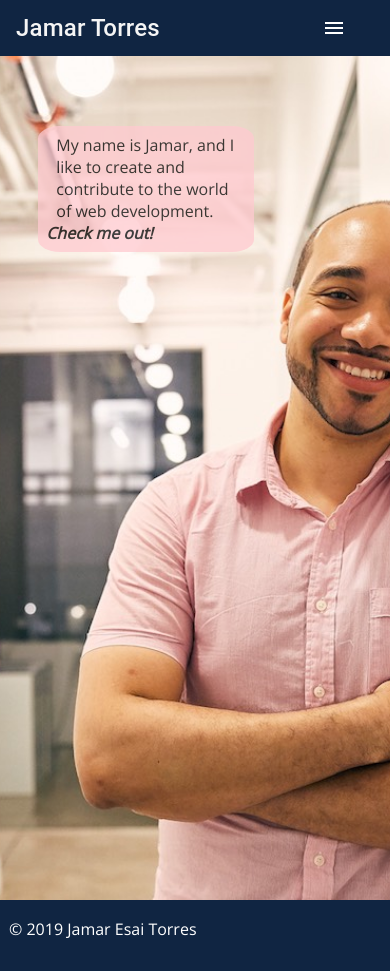
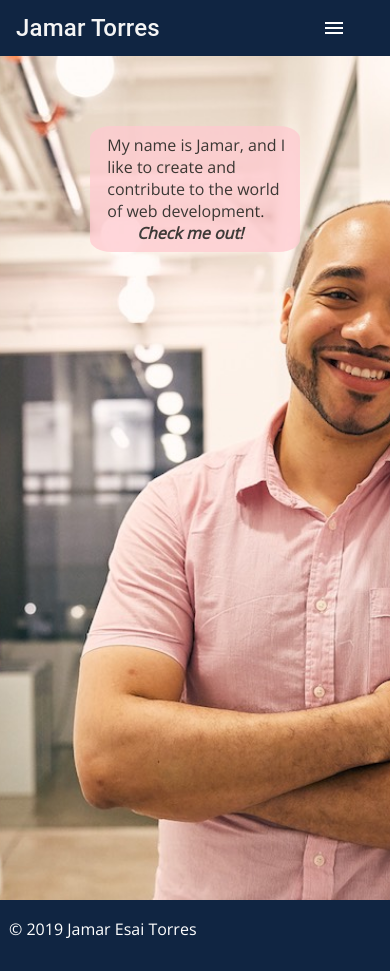
Before and after one commit to jrizza88/JamarTorresPortfolio, a React (Create React App) app in the folder jamar-portfolio-app/: page / in a window 390 px wide. Built offline with nearby package versions, Linux system fonts and the light colour scheme.

Commit message:
fixed mobile issue for AboutContainer in Home Component

```diff
--- a/jamar-portfolio-app/src/components/Home/Home.js
+++ b/jamar-portfolio-app/src/components/Home/Home.js
@@ -73,11 +73,10 @@ const AboutContainer = styled.div`
   margin-right: 125%;
 
   @media (max-width:700px) {
-    width: 100%;
-    align-items: flex-start;
-    max-width: 200px;
-    margin-right: block;
-    // margin-left: 20%;
+    // width: 300px;
+    // align-items: flex-start;
+    max-width: 250px;
+    margin-right: 100%;
   }
 `;
 
```
